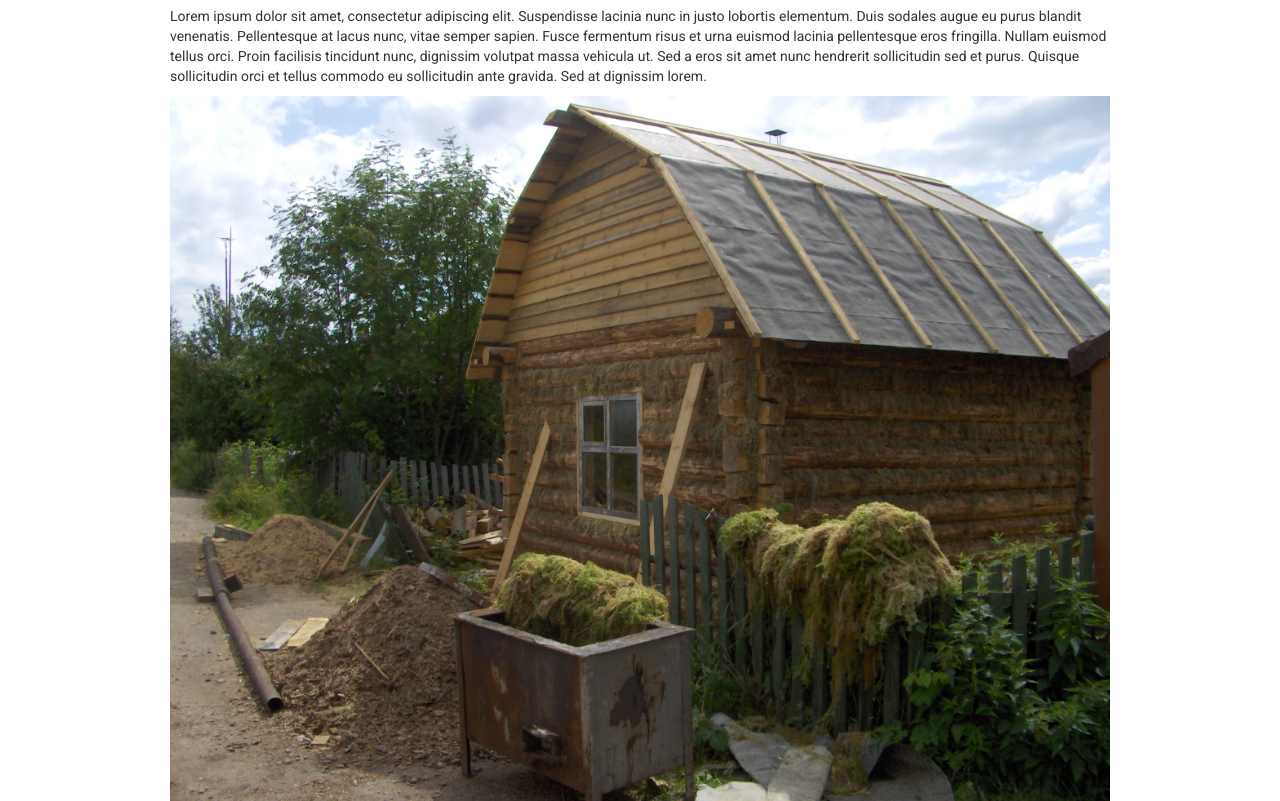
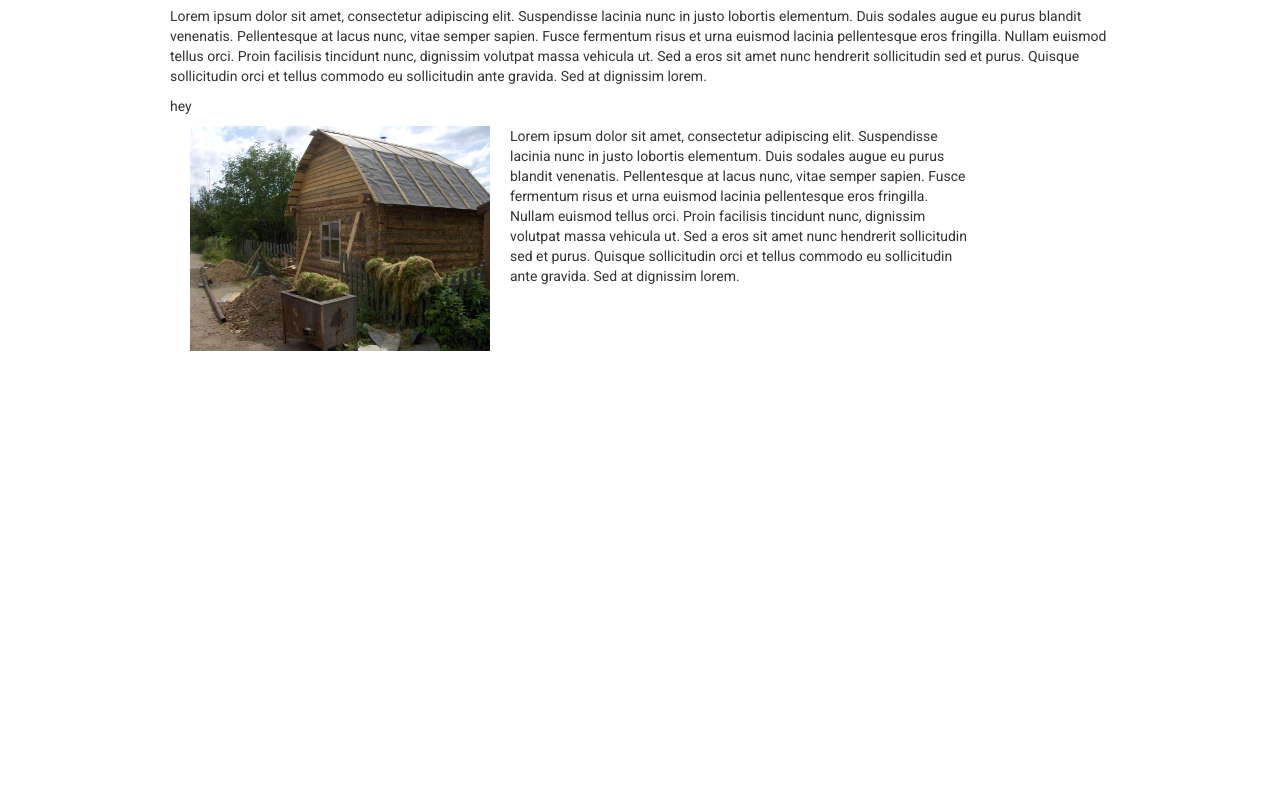
Before and after one commit to nickpelone/CSCI-344-Project-1, a plain HTML site: page bootstrap/index.html in a window 1280 px wide. Shown: the part 114-915 px from the top of the page. After the commit the page ends 800 px from the top, so only its background shows below. Drawn offline with Linux system fonts and the light colour scheme.

Commit message:
Adds basic grid structure, corrects class refrencing to span instead of span-

```diff
--- a/bootstrap/index.html
+++ b/bootstrap/index.html
@@ -11,7 +11,7 @@
       <div class="navbar-inner">
         <div class="container" id="navbar_container">
           <a class="brand pull-left" href="index.html">
-            <img src="img/noun-project/fire-logo-white-trans-tiny.png"> Zing!</a>
+            <img src="img/noun-project/fire-logo-white-trans-tiny.png" /> Zing!</a>
           <ul class="nav">
             <li class="divider-vertial"></li>
             <li><a href="#">About Us</a></li>
@@ -23,14 +23,29 @@
     </div>
     <div class="container top-container" id="content_container">
       <div class="row-fluid">
-        <div class="span-12">
+        <div class="span12">
           <h1>Hey There! Welcome to Zing!</h1>
           <p id="lorem">Lorem ipsum dolor sit amet, consectetur adipiscing elit. Suspendisse lacinia nunc in justo lobortis elementum. Duis sodales augue eu purus blandit venenatis.
             Pellentesque at lacus nunc, vitae semper sapien. Fusce fermentum risus et urna euismod lacinia pellentesque eros fringilla.
             Nullam euismod tellus orci. Proin facilisis tincidunt nunc, dignissim volutpat massa vehicula ut. Sed a eros sit amet nunc hendrerit sollicitudin sed et purus.
-            Quisque sollicitudin orci et tellus commodo eu sollicitudin ante gravida. Sed at dignissim lorem.</p>
-            <img src="img/wikimedia-commons/bg.jpg"></img>
+            Quisque sollicitudin orci et tellus commodo eu sollicitudin ante gravida. Sed at dignissim lorem.
+          </p>
         </div>
+      </div>
+      <div class="row-fluid">
+        <div class="span12">
+            hey
+        </div>
+        <div class="span4">
+          <img src="img/wikimedia-commons/bg.jpg"/>
+        </div>
+        <div class="span6">
+          <p id="lorem2">Lorem ipsum dolor sit amet, consectetur adipiscing elit. Suspendisse lacinia nunc in justo lobortis elementum. Duis sodales augue eu purus blandit venenatis.
+            Pellentesque at lacus nunc, vitae semper sapien. Fusce fermentum risus et urna euismod lacinia pellentesque eros fringilla.
+            Nullam euismod tellus orci. Proin facilisis tincidunt nunc, dignissim volutpat massa vehicula ut. Sed a eros sit amet nunc hendrerit sollicitudin sed et purus.
+            Quisque sollicitudin orci et tellus commodo eu sollicitudin ante gravida. Sed at dignissim lorem.
+          </p>
+
       </div>
     </div>
     <script src="js/bootstrap.min.js"></script>
```
